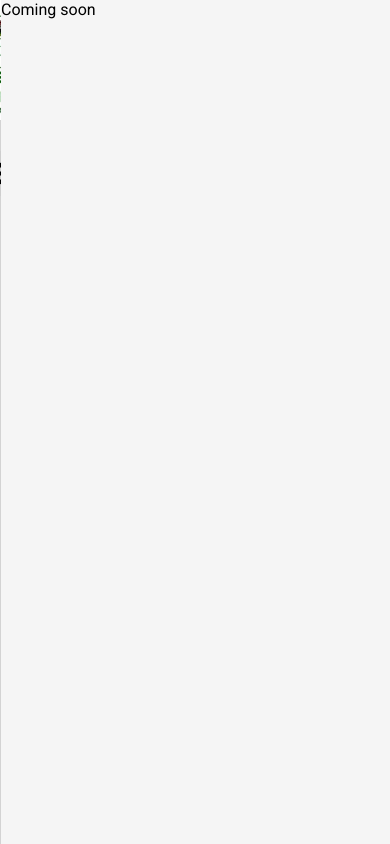
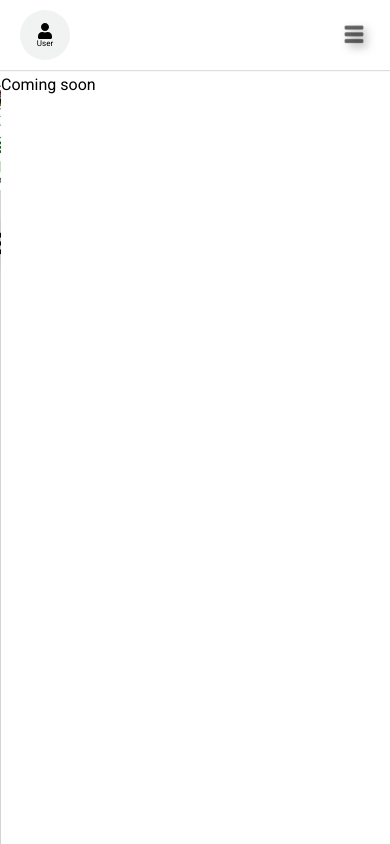
Before and after one commit to mualiyu/GCIP-Applicant-Portal, a React (Vite) app: page /Programme/Message in a window 390 px wide. Built offline with nearby package versions, Linux system fonts and the light colour scheme.

Commit message:
new user

```diff
--- a/src/App.jsx
+++ b/src/App.jsx
@@ -22,7 +22,7 @@ export default function App() {
         <Route path="Program/:id" element={<ProgramPage/>}/>
       </Route>
       <Route path="Programme" element={<ProgramLayOut />}>
-        <Route path="Home/:active" index element={<ProgramHome />} />
+        <Route index element={<ProgramHome />} />
         <Route path="Application" element={<Application />} />
         <Route path="Message" element={<Application />} />
         <Route path="Document" element={<Application />} />
--- a/src/pages/Dashboard/Home.jsx
+++ b/src/pages/Dashboard/Home.jsx
@@ -1,6 +1,6 @@
 import React, { useEffect } from "react";
 import "../styles/home.css";
-import MenuCards from "./components/MenuCards";
+import MenuCards from '../Programme/components/MenuCards'
 import SkeletonLoader from "../../components/SkeletonLoader";
 import Button from "../../components/Button";
 import { useNavigate } from "react-router-dom";
@@ -43,10 +43,16 @@ export default function Home() {
             <span>Admin</span>
           </div>
         </div>
-        <div style={{ width: "90%" }}>
-
+        <h2>Open Programs</h2>
+        <div className="divider"/>
+        <div className="programs-list">
+          <MenuCards/>
+          <MenuCards/>
+          <MenuCards/>
+          <MenuCards/>
+          <MenuCards/>
         </div>
-        <table className="home_table_main">
+        {/* <table className="home_table_main">
           {allPrograms.length > 0 && (
             <>
               <thead>
@@ -90,7 +96,7 @@ export default function Home() {
               </tbody>
             </>
           )}
-        </table>
+        </table> */}
         {loading&&(
           <img src="loading.gif" id="loader"/>
         )}
--- a/src/pages/Programme/ProgramHome.jsx
+++ b/src/pages/Programme/ProgramHome.jsx
@@ -63,9 +63,11 @@ export default function ProgramHome() {
         <span>{`>`}</span>
         <span>Programe</span>
         <span>{`>`}</span>
-        <span>Create</span>
       </div>
-      <div className="tab-container">
+      <Fade>
+      <Tab1 moveToTab={moveToTab} />
+      </Fade>
+      {/* <div className="tab-container">
         {tabFields.map((tab, index) => (
           <span
            style={{opacity:index>isComplete?0.5:1}}
@@ -81,8 +83,8 @@ export default function ProgramHome() {
             {tab}
           </span>
         ))}
-      </div>
-      {activeTab == 0 && (
+      </div> */}
+      {/* {activeTab == 0 && (
         <Fade>
           <Tab1 moveToTab={moveToTab} />
         </Fade>
@@ -121,7 +123,7 @@ export default function ProgramHome() {
         <Fade>
           <Overview moveToTab={moveToTab} />
         </Fade>
-      )}
+      )} */}
     </div>
   );
 }
--- a/src/pages/Programme/ProgramLayOut.jsx
+++ b/src/pages/Programme/ProgramLayOut.jsx
@@ -13,6 +13,31 @@ function ProgramLayOut() {
   const asideRef = useRef();
   const navigate=useNavigate()
   return (
+    <>
+       <div className="layout_nav">
+     <div className="home_user">
+            <FaUser />
+            <span>User</span>
+          </div>
+        <img
+          onClick={() => {
+            if (window.innerWidth <= 767) {
+              console.log(asideRef.current.style.width)
+
+              if (asideRef.current.style.width == "100vw") {
+                asideRef.current.style.width = "0px"
+              }else{
+                asideRef.current.style.width = "100vw";
+              }
+            }
+
+          }}
+          className="drawer_bar"
+          src={Drawer}
+          alt="img"
+        />
+      </div>
+
     <div className="layout_container">
       {/* <div className="layout_nav">
 
@@ -130,6 +155,7 @@ function ProgramLayOut() {
         <Outlet />
       </div>
     </div>
+    </>
   );
 }
 
--- a/src/pages/Programme/components/MenuCards.jsx
+++ b/src/pages/Programme/components/MenuCards.jsx
@@ -1,6 +1,7 @@
 import React from 'react'
 import './styles/menucard.css'
 import { FolderIcon } from '../../../assets/Svg/Index'
+import { Link } from 'react-router-dom'
 
 export default function MenuCards() {
   return (
@@ -8,7 +9,7 @@ export default function MenuCards() {
         <span id='title'>Nepa Performance Grants Program</span>
         <div id='guide'>
             <FolderIcon/>
-            <a href='none'>user guide</a>
+            <Link to='/Programme'>Open Program</Link>
         </div>
     </div>
   )
--- a/src/pages/Programme/components/Tab1.jsx
+++ b/src/pages/Programme/components/Tab1.jsx
@@ -44,14 +44,10 @@ export default function Tab1({ moveToTab }) {
 
   return (
     <>
-      <Alert text={alertText} />
-      <RegularText style={{
-        fontWeight:'bold',
-        fontSize:20,
-        textTransform:'uppercase',
-        marginTop:20
-      }} text="General"/>
+
+
       <Input
+      disabled
       error={
         formik.touched.programName && formik.errors.programName
           ? formik.errors.programName
@@ -79,6 +75,7 @@ export default function Tab1({ moveToTab }) {
           <span>*</span>
         </div>
         <Editor
+        disabled
           apiKey="2bibih7gzun78pn5zdau9mp238v6osoplllh9qw1lgb3rzws"
           onInit={(evt, editor) => (editorRef.current = editor)}
           initialValue={programData.program.programDescription}
@@ -99,7 +96,7 @@ export default function Tab1({ moveToTab }) {
               "body { font-family:Helvetica,Arial,sans-serif; font-size:14px }",
           }}
         />
-        <div className="save_next">
+        {/* <div className="save_next">
           <Button
             onClick={() => {
               if (editorRef.current) {
@@ -129,7 +126,7 @@ export default function Tab1({ moveToTab }) {
             }}
             label="Next"
           />
-        </div>
+        </div> */}
       </div>
     </>
   );
--- a/src/pages/Programme/components/styles/menucard.css
+++ b/src/pages/Programme/components/styles/menucard.css
@@ -27,3 +27,9 @@
     margin-left: 5px;
     color: var(--primary);
 }
+@media only screen and (max-width: 767px) {
+    .menu-card-container{
+        width: 80%;
+        margin-right: 0px;
+    }
+}
--- a/src/pages/styles/home.css
+++ b/src/pages/styles/home.css
@@ -7,6 +7,7 @@
   display: flex;
   flex-direction: column;
   align-items: center;
+
 }
 .home_container .tab-container {
   height: 70px;
@@ -172,8 +173,19 @@
   border-radius: 10px;
   margin-top: 10px;
 }
-
+.programs-list{
+  width: 100%;
+  display: grid;
+  grid-template-columns: 1fr 1fr 1fr;
+  gap: 20px;
+  margin-left: auto;
+  margin-right: auto;
+  padding: 20px;
+}
 @media only screen and (max-width: 767px) {
+  .home_container{
+    margin-top: 10px;
+  }
   .home_user {
     margin-left: 20px;
     margin-right: auto;
@@ -188,4 +200,14 @@
     height: 100px;
     background: transparent;
   }
+  .programs-list{
+    width: 100%;
+    display:flex;
+    flex-direction: column;
+    padding-bottom: 20px;
+
+    padding:5px;
+    justify-content: center;
+    align-items: center;
+  }
 }
--- a/src/pages/styles/layout.css
+++ b/src/pages/styles/layout.css
@@ -10,7 +10,7 @@
   height: 0px;
   width: 100%;
   background-color: var(--white);
-  box-shadow: 0px 10px 10px var(--stroke);
+  box-shadow: 0px 1px 1px var(--stroke);
   display: flex;
   justify-content: space-between;
   align-items: center;
@@ -71,9 +71,16 @@
     overflow: hidden;
     overflow-y: scroll;
   }
+  .layout_main{
+    margin-top:75px;
+    background-color: #fff;
+  }
   .home_user{
 margin-left: 5px;
 margin-right: auto;
+  }
+  .layout_aside{
+    margin-top: 70px;
   }
   .layout_nav {
     height: 70px;
@@ -82,7 +89,9 @@ margin-right: auto;
     display: flex;
     justify-content: space-between;
     align-items: center;
-    z-index: 9999px;
+    z-index: 9999;
+    position: fixed;
+
   }
   .layout_user {
     display: none;
```
